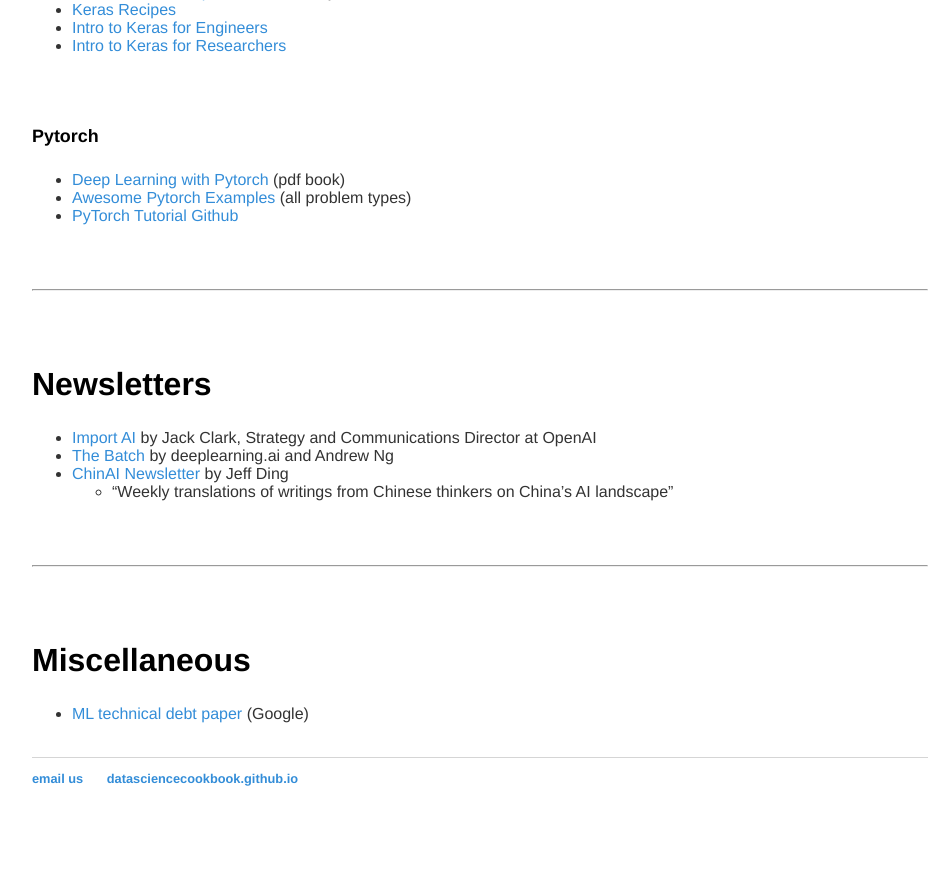
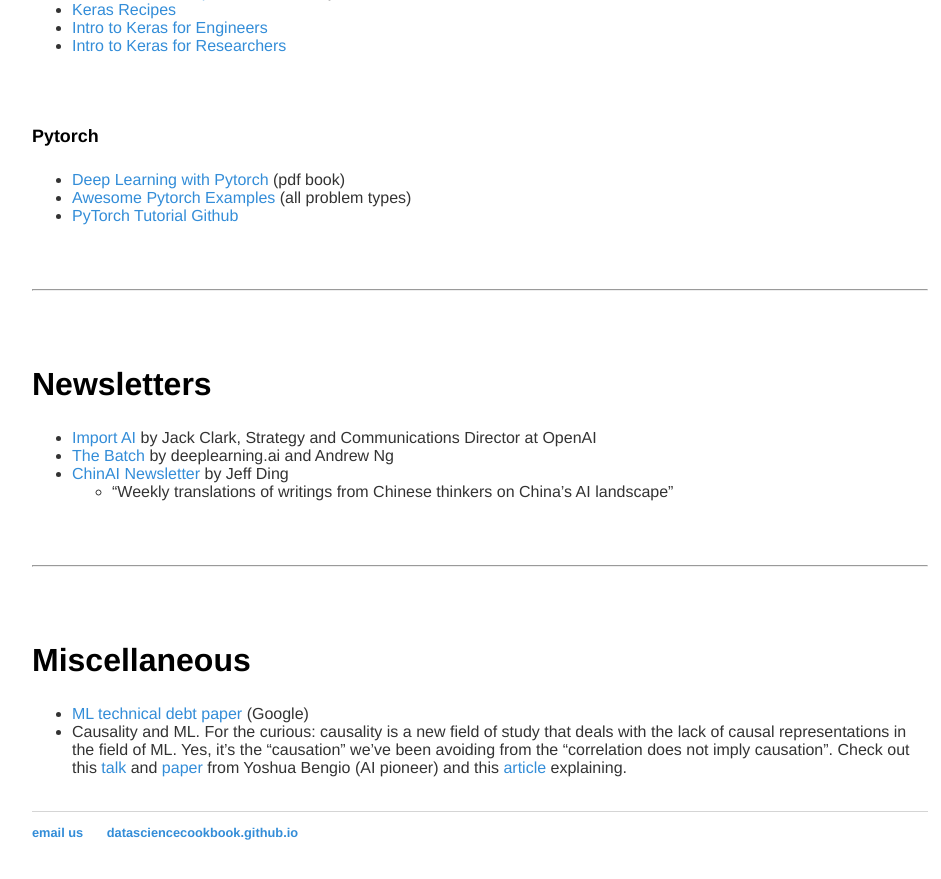
Before and after one commit to datasciencecookbook/datasciencecookbook.github.io, a Jekyll site: the page built from resources/index.md, in a window 1280 px wide and 900 px high, scrolled down 2385 px. Shown: the top 879 px of the window, without its empty margins (160-1101 px from the left). Built offline with Jekyll 4.4.1, drawn with Linux system fonts in a browser that asks for light colours; before the commit the page ends 3231 px from its top, so only the background shows below that.

Commit message:
added causality to miscellaneous

```diff
--- a/resources/index.md
+++ b/resources/index.md
@@ -120,4 +120,5 @@
 <br><br>
 ## Miscellaneous
 - [ML technical debt paper](https://papers.nips.cc/paper/2015/file/86df7dcfd896fcaf2674f757a2463eba-Paper.pdf) (Google)
+- Causality and ML. For the curious: causality is a new field of study that deals with the lack of causal representations in the field of ML. Yes, it's the "causation" we've been avoiding from the "correlation does not imply causation". Check out this [talk](https://www.youtube.com/watch?v=rKZJ0TJWvTk) and [paper](https://arxiv.org/pdf/2102.11107.pdf) from Yoshua Bengio (AI pioneer) and this [article](https://bdtechtalks.com/2021/03/15/machine-learning-causality/) explaining.
 <br><br>
```
